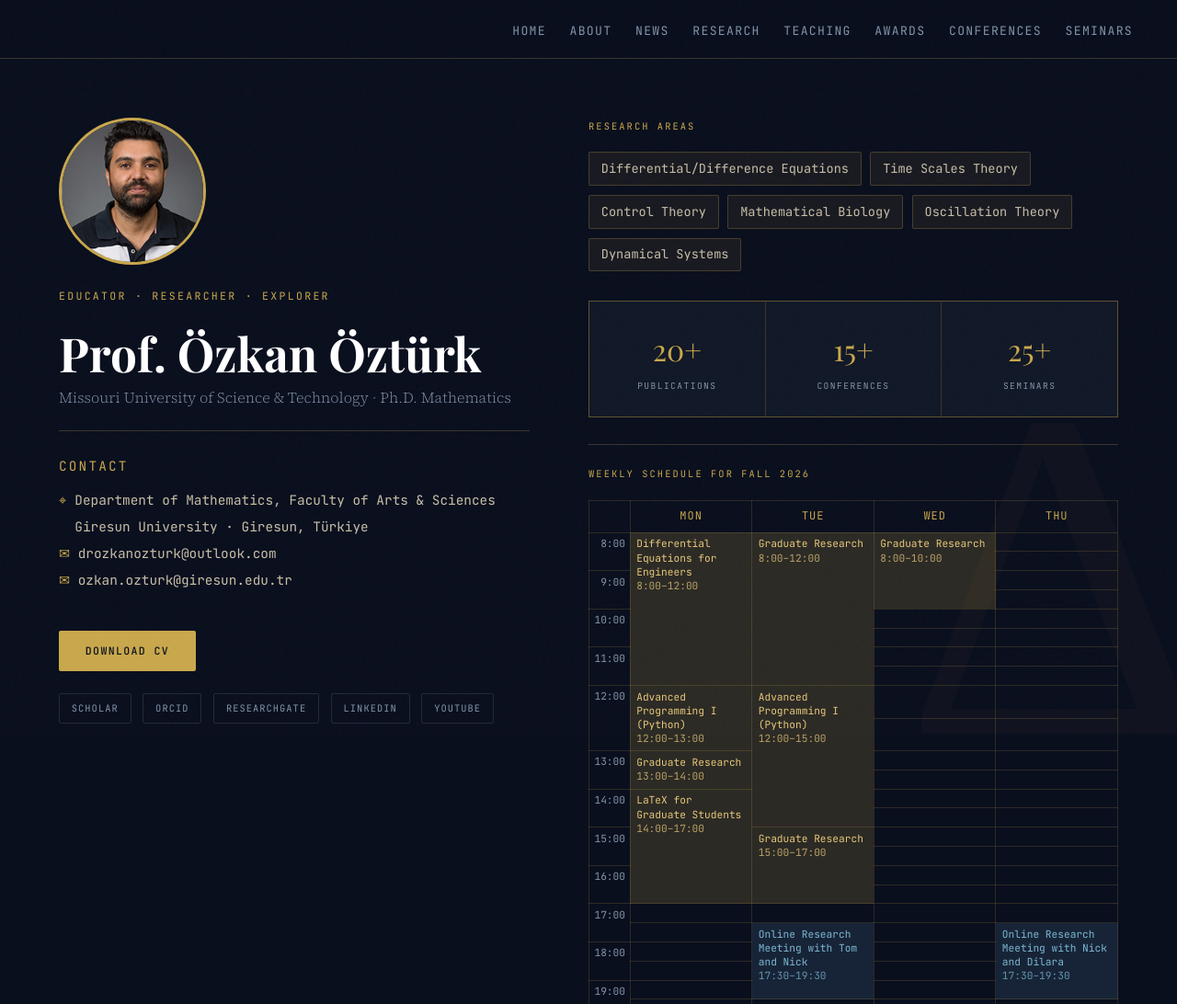
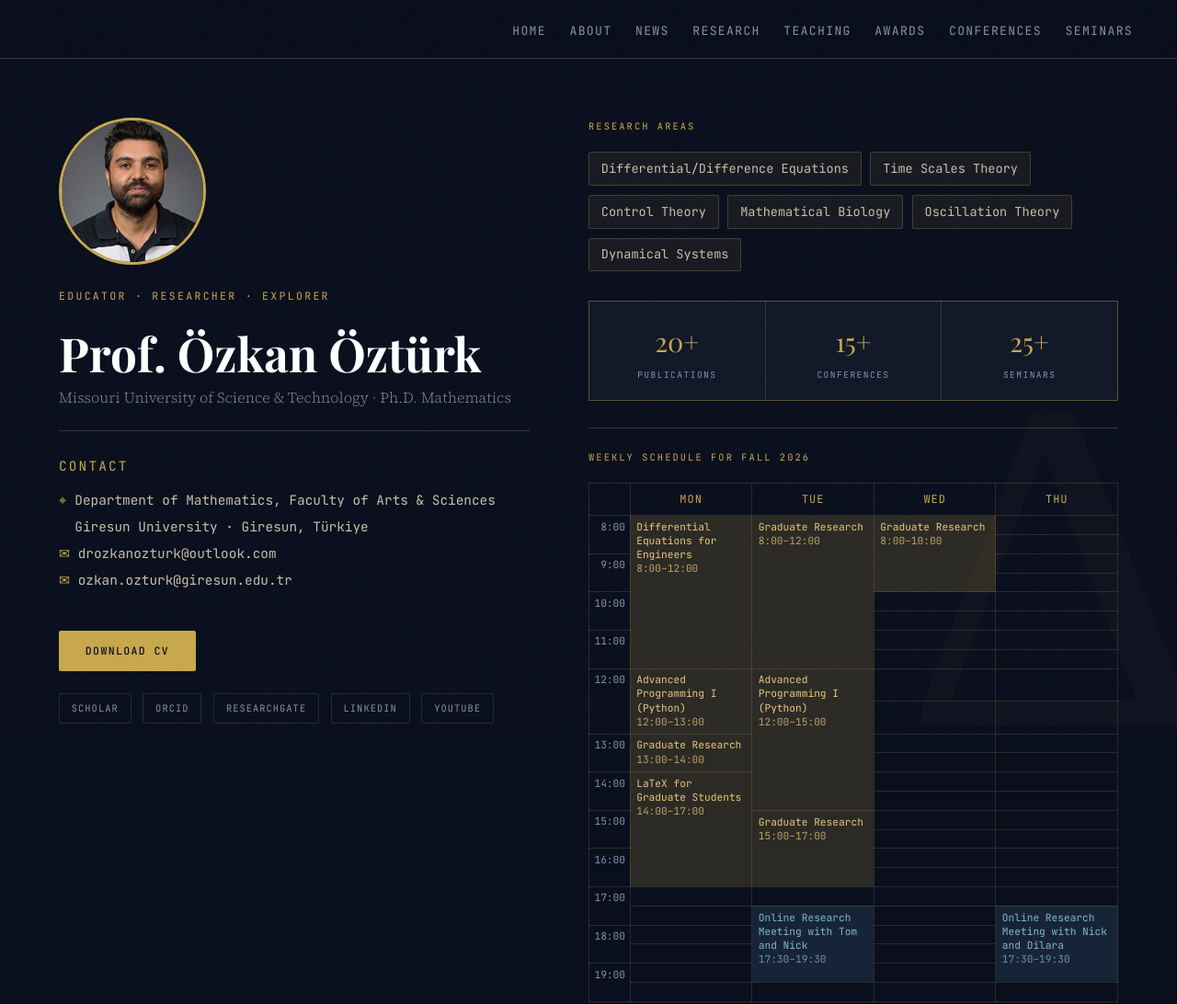
Before and after one commit to drozkanozturk/drozkanozturk.github.io, a plain HTML site: page index.html in a window 1280 px wide. Shown: the top 1092 px of the page at 92% size. Drawn offline with nearby package versions, Linux system fonts and the light colour scheme.

Commit message:
Update index.html

```diff
--- a/index.html
+++ b/index.html
@@ -305,6 +305,8 @@
       .hero-contact { padding-left: 1rem !important; }
     }
     #hero { align-items: flex-start !important; }
+    .stat { padding: 1.1rem 1rem !important; }
+    .stat-num { font-size: 1.8rem !important; }
   </style>
 </head>
 <body>
```
